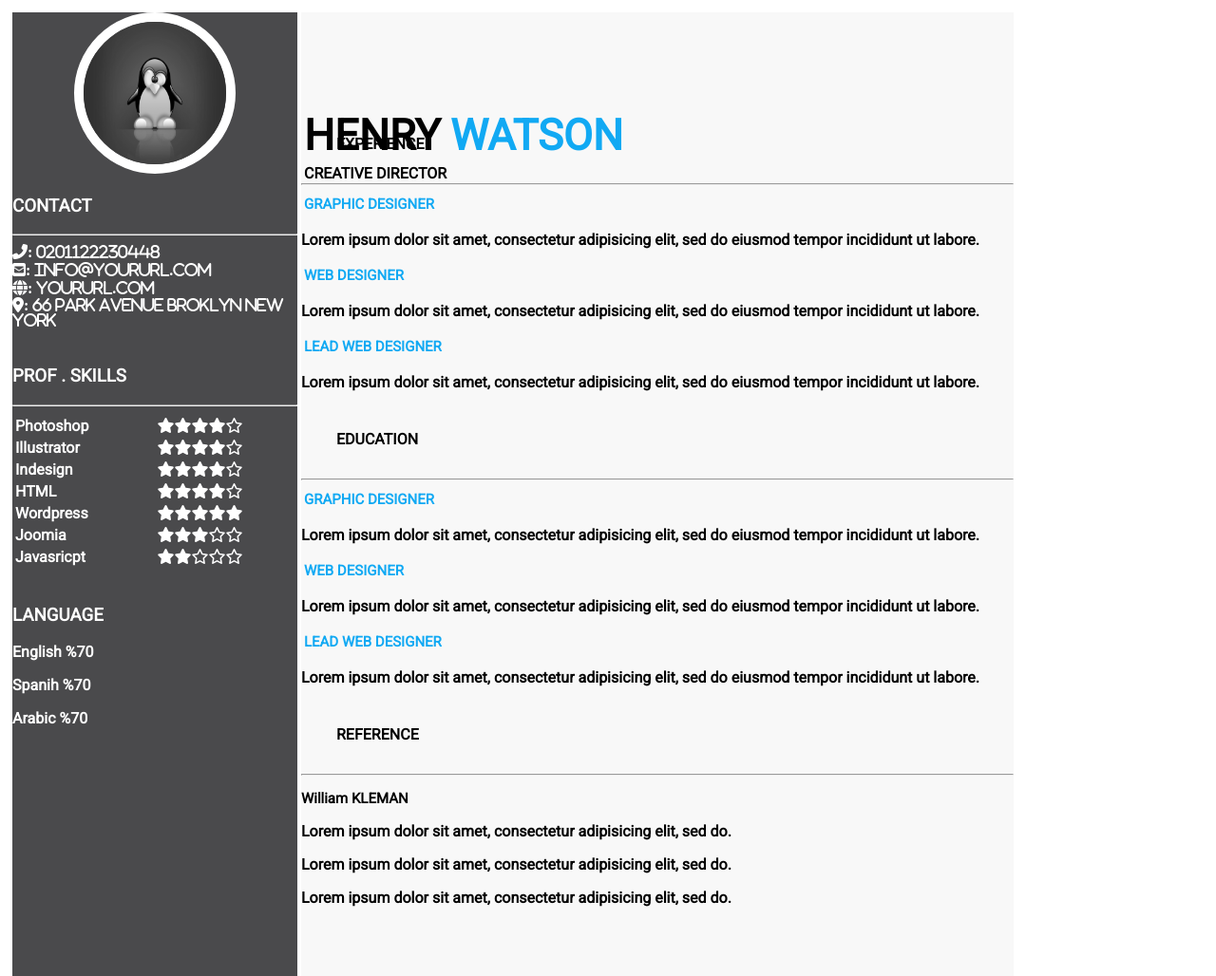
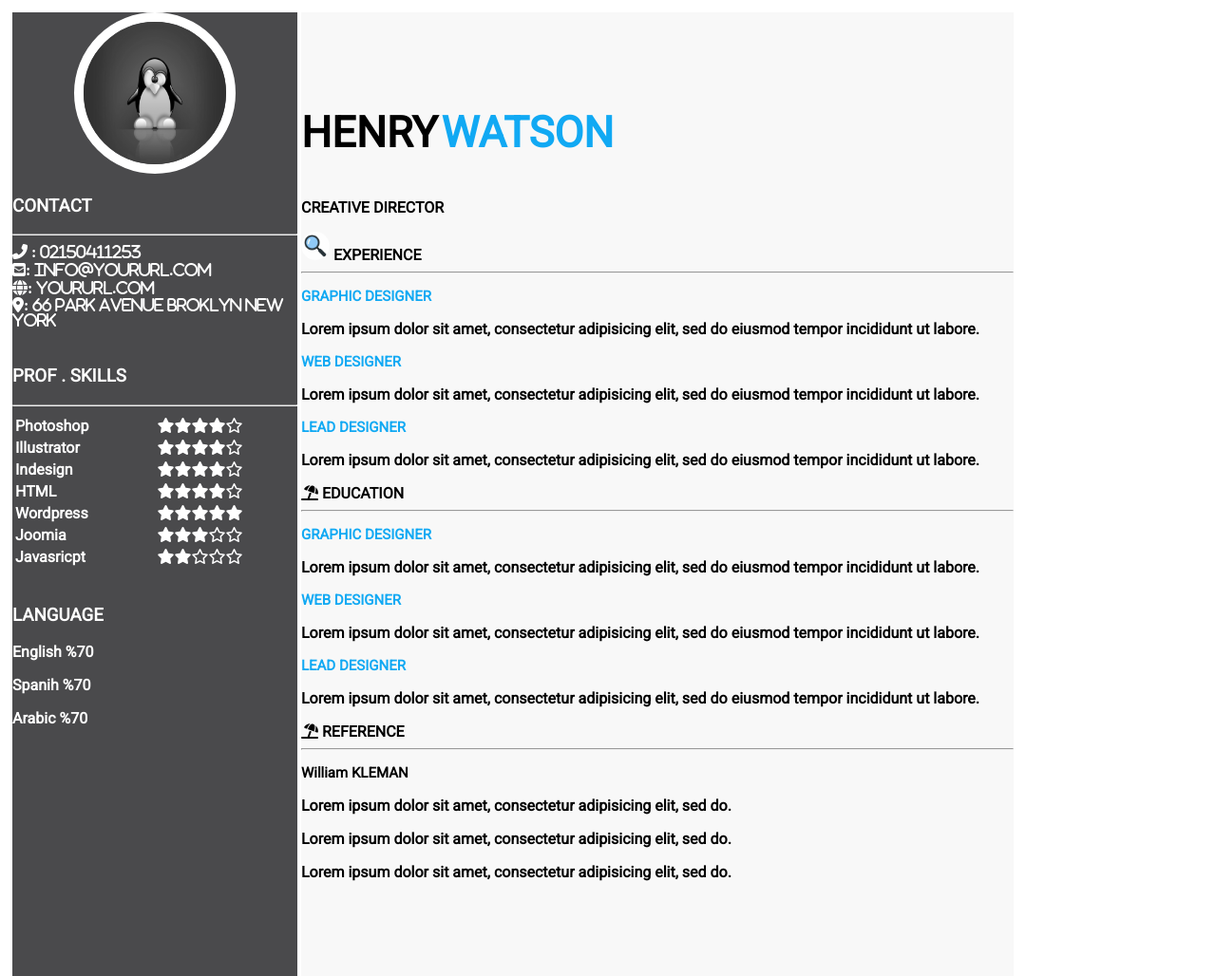
Before and after one commit to cdole5869/projet_1, a plain HTML site: page index.html in a window 1280 px wide. Shown: the whole page at 95% size. Drawn offline with Linux system fonts and the light colour scheme.

Commit message:
exercices

```diff
--- a/index.html
+++ b/index.html
@@ -16,7 +16,7 @@
         <div>
           <h3>CONTACT</h3>
           <hr>
-          <i class="fas fa-phone-alt" aria-hidden="true">: 0201122230448</i><br/>
+          <i class="fas fa-phone-alt" aria-hidden="true"> : 02150411253</i><br/>
           <i class="fas fa-envelope-square" aria-hidden="true">: info@yoururl.com</i><br/>
           <i class="fas fa-globe" aria-hidden="true">: yoururl.com</i><br/>
           <i class="fas fa-map-marker-alt" aria-hidden="true">: 66 park avenue broklyn New York</i>
@@ -71,89 +71,50 @@
         </div>
       </section>
       <section class="droite">
-        <div>
-          <table class="name">
-            <tr>
-              <td class="name2"> HENRY</td>
-              <td class="name3"> WATSON</td>
-            </tr>
-            <tr>
-              <td>CREATIVE DIRECTOR</td>
-          </table>
+        <div class="name">
+            <span class="name2">HENRY</span>
+            <span class="name3"> WATSON</span>
         </div>
         <div>
-          <table>
-            <tr>
-              <td><p img class="loupe" src="loupe.jpeg"></p></td>
-              <td>EXPERIENCE</td>
-            </tr>
-          </table>
+          <p>CREATIVE DIRECTOR</p>
+        </div>
+        <div>
+          <span><img img class="loupe" src="loupe.jpeg"></span>
+          <span>EXPERIENCE</span>
           <hr>
         </div>
         <div>
-          <table class="name4">
-            <tr>
-              <td>GRAPHIC DESIGNER</td>
-            </tr>
-          </table>
+          <p class="name4">GRAPHIC DESIGNER</p>
           <p>Lorem ipsum dolor sit amet, consectetur adipisicing elit, sed do eiusmod tempor incididunt ut labore.</p>
         </div>
         <div>
-          <table class="name4">
-            <tr>
-              <td>WEB DESIGNER</td>
-            </tr>
-          </table>
+          <p class="name4">WEB DESIGNER</p>
           <p>Lorem ipsum dolor sit amet, consectetur adipisicing elit, sed do eiusmod tempor incididunt ut labore.</p>
         </div>
         <div>
-          <table class="name4">
-            <tr>
-              <td>LEAD WEB DESIGNER</td>
-            </tr>
-          </table>
+          <p class="name4">LEAD DESIGNER</p>
           <p>Lorem ipsum dolor sit amet, consectetur adipisicing elit, sed do eiusmod tempor incididunt ut labore.</p>
         </div>
         <div>
-          <table>
-            <tr>
-              <td><p img class="parasol" src="parasol.jpeg"></p></td>
-              <td>EDUCATION</td>
-            </tr>
-          </table>
+          <span><i class="fas fa-umbrella-beach"></i></span>
+          <span>EDUCATION</span>
           <hr>
         </div>
         <div>
-          <table class="name4">
-            <tr>
-              <td>GRAPHIC DESIGNER</td>
-            </tr>
-          </table>
+          <p class="name4">GRAPHIC DESIGNER</p>
           <p>Lorem ipsum dolor sit amet, consectetur adipisicing elit, sed do eiusmod tempor incididunt ut labore.</p>
         </div>
         <div>
-          <table class="name4">
-            <tr>
-              <td>WEB DESIGNER</td>
-            </tr>
-          </table>
+          <p class="name4">WEB DESIGNER</p>
           <p>Lorem ipsum dolor sit amet, consectetur adipisicing elit, sed do eiusmod tempor incididunt ut labore.</p>
         </div>
         <div>
-          <table class="name4">
-            <tr>
-              <td>LEAD WEB DESIGNER</td>
-            </tr>
-          </table>
+          <p class="name4">LEAD DESIGNER</p>
           <p>Lorem ipsum dolor sit amet, consectetur adipisicing elit, sed do eiusmod tempor incididunt ut labore.</p>
         </div>
         <div>
-          <table>
-            <tr>
-              <td><p img class="parasol" src="loupe.jpeg"></p></td>
-              <td>REFERENCE</td>
-            </tr>
-          </table>
+          <span><i class="fas fa-umbrella-beach"></i></span>
+          <span>REFERENCE</span>
           <hr>
         </div>
         <p class="name5"> William KLEMAN</p>
--- a/style.css
+++ b/style.css
@@ -69,8 +69,14 @@ body{
 .loupe{
   width: 30px;
   height: 30px;
+  border-radius: 50%;
+  background-color: blue;
 }
 .parasol{
   width: 30px;
   height: 30px;
 }
+.fas-umbrella-beach{
+  border-radius: 50%;
+  background-color: blue;
+}
```
